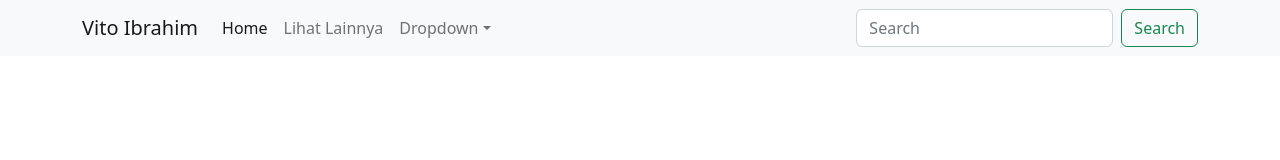
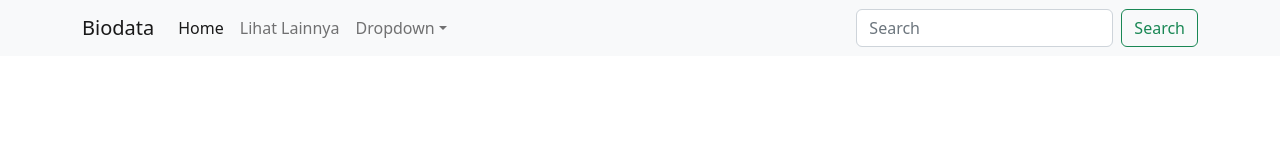
Before and after one commit to fataralviano/backup, a plain HTML site: page index.html in a window 1280 px wide. Drawn offline with nearby package versions, Linux system fonts and the light colour scheme.

Commit message:
Mengubah Judul Navbar

```diff
--- a/index.html
+++ b/index.html
@@ -16,7 +16,7 @@
   <header>
    <nav class="navbar navbar-expand-sm navbar-light bg-light">
          <div class="container">
-           <a class="navbar-brand" href="#">Vito Ibrahim</a>
+           <a class="navbar-brand" href="#">Biodata</a>
            <button class="navbar-toggler d-lg-none" type="button" data-bs-toggle="collapse" data-bs-target="#collapsibleNavId" aria-controls="collapsibleNavId"
                aria-expanded="false" aria-label="Toggle navigation">
                <span class="navbar-toggler-icon"></span>
```
